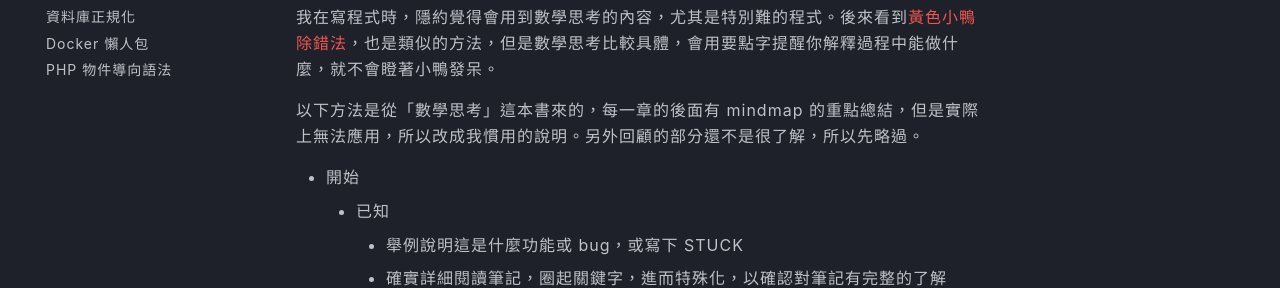
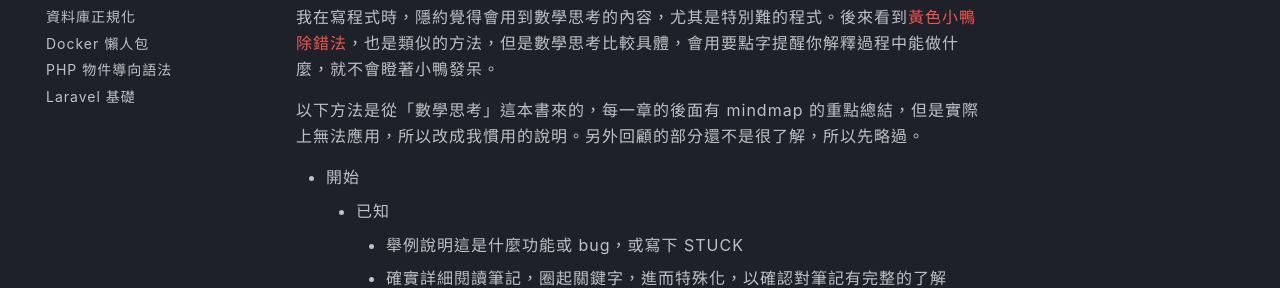
Before and after one commit to tomleesm/notes, an MkDocs documentation site: the page built from docs/how-do-i-program.md, in a window 1280 px wide. Shown: the part 331-619 px from the top of the page. Built offline with MkDocs 1.6.1 and Material for MkDocs 9.7.7, drawn with Linux system fonts in a browser that asks for light colours; comment, search, counter and statistics services are not loaded.

Commit message:
把 Laravel 基礎加到 sidebar

```diff
--- a/mkdocs.yml
+++ b/mkdocs.yml
@@ -76,3 +76,4 @@ nav:
     - 資料庫正規化: database-normalization.md
     - Docker 懶人包: docker-cheat-sheet.md
     - PHP 物件導向語法: php-oop.md
+    - Laravel 基礎: laravel-basic.md
```
